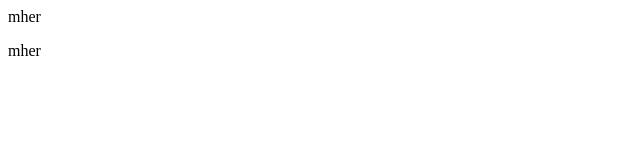
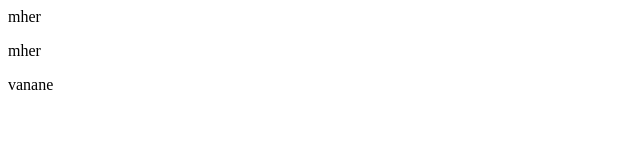
Before and after one commit to mher2007/test, a plain HTML site: page index.html in a window 1280 px wide. Shown: the full height of the page, 0-640 px from the left. Drawn offline with Linux system fonts and the light colour scheme.

Commit message:
30.10.2020 14:08

```diff
--- a/index.html
+++ b/index.html
@@ -5,5 +5,6 @@
     <body>
         <p>mher</p>
         <p>mher</p>
+        <p>vanane</p>
     </body>
 </html>
```
